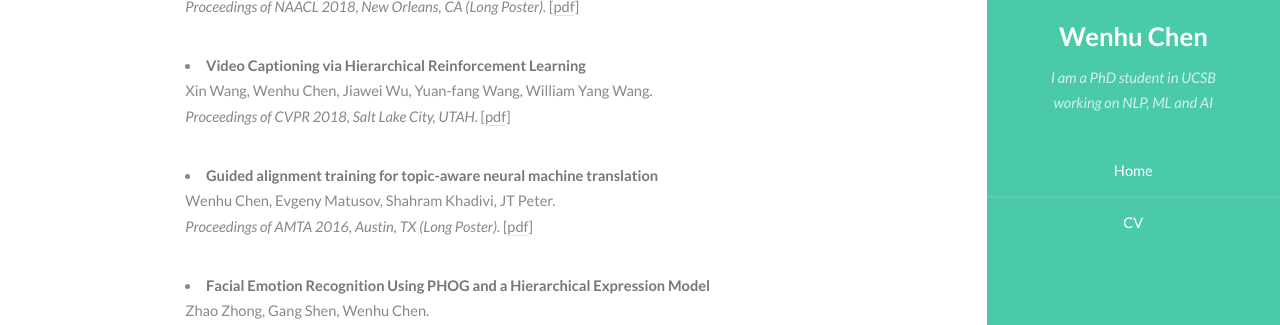
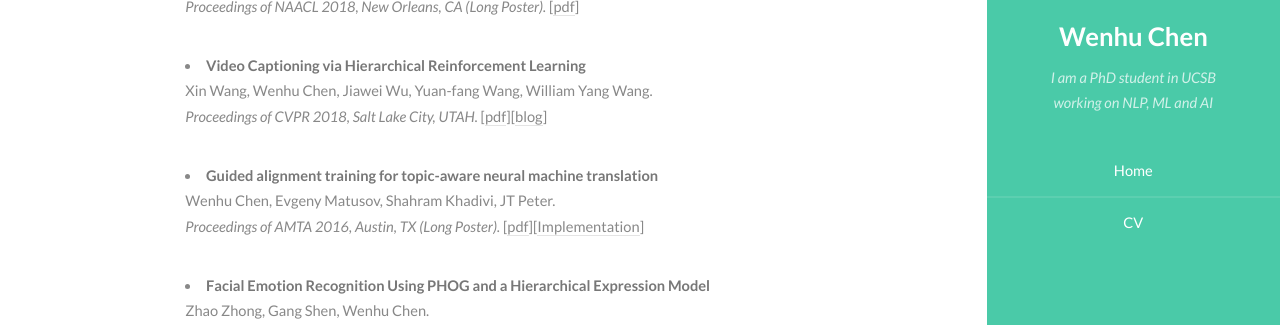
Before and after one commit to wenhuchen/wenhuchen.github.io, a Jekyll site: the page built from index.html, in a window 1280 px wide and 900 px high, scrolled down 1070 px. Shown: the part 152-477 px from the top of the window. Built offline with Jekyll 4.4.1, drawn with Linux system fonts in a browser that asks for light colours; some of the changed lines change nothing that is shown.

Commit message:
add more blogs

```diff
--- a/index.html
+++ b/index.html
@@ -50,11 +50,11 @@ th,td {
 <p>
   <li><strong> Video Captioning via Hierarchical Reinforcement Learning  <a span style="color: #009900;"></a></strong><br>
         Xin Wang, Wenhu Chen, Jiawei Wu, Yuan-fang Wang, William Yang Wang.<br>
-        <em>Proceedings of CVPR 2018, Salt Lake City, UTAH.</em> [<a href="https://arxiv.org/pdf/1711.11135.pdf">pdf</a>]
+        <em>Proceedings of CVPR 2018, Salt Lake City, UTAH.</em> [<a href="https://arxiv.org/pdf/1711.11135.pdf">pdf</a>][<a href="https://cloud.tencent.com/developer/article/1092810">blog</a>]
 <p>
   <li><strong> Guided alignment training for topic-aware neural machine translation <a span style="color: #009900;"></a></strong><br>
         Wenhu Chen, Evgeny Matusov, Shahram Khadivi, JT Peter.<br>
-        <em>Proceedings of AMTA 2016, Austin, TX (Long Poster).</em> [<a href="https://arxiv.org/pdf/1607.01628.pdf">pdf</a>]
+        <em>Proceedings of AMTA 2016, Austin, TX (Long Poster).</em> [<a href="https://arxiv.org/pdf/1607.01628.pdf">pdf</a>][<a href="https://github.com/harvardnlp/seq2seq-attn">Implementation</a>]
 <p>
     <li><strong> Facial Emotion Recognition Using PHOG and a Hierarchical Expression Model <a span style="color: #009900;"></a></strong><br>
         Zhao Zhong, Gang Shen, Wenhu Chen.<br>
```
Also changed, not shown: 1 other file.
